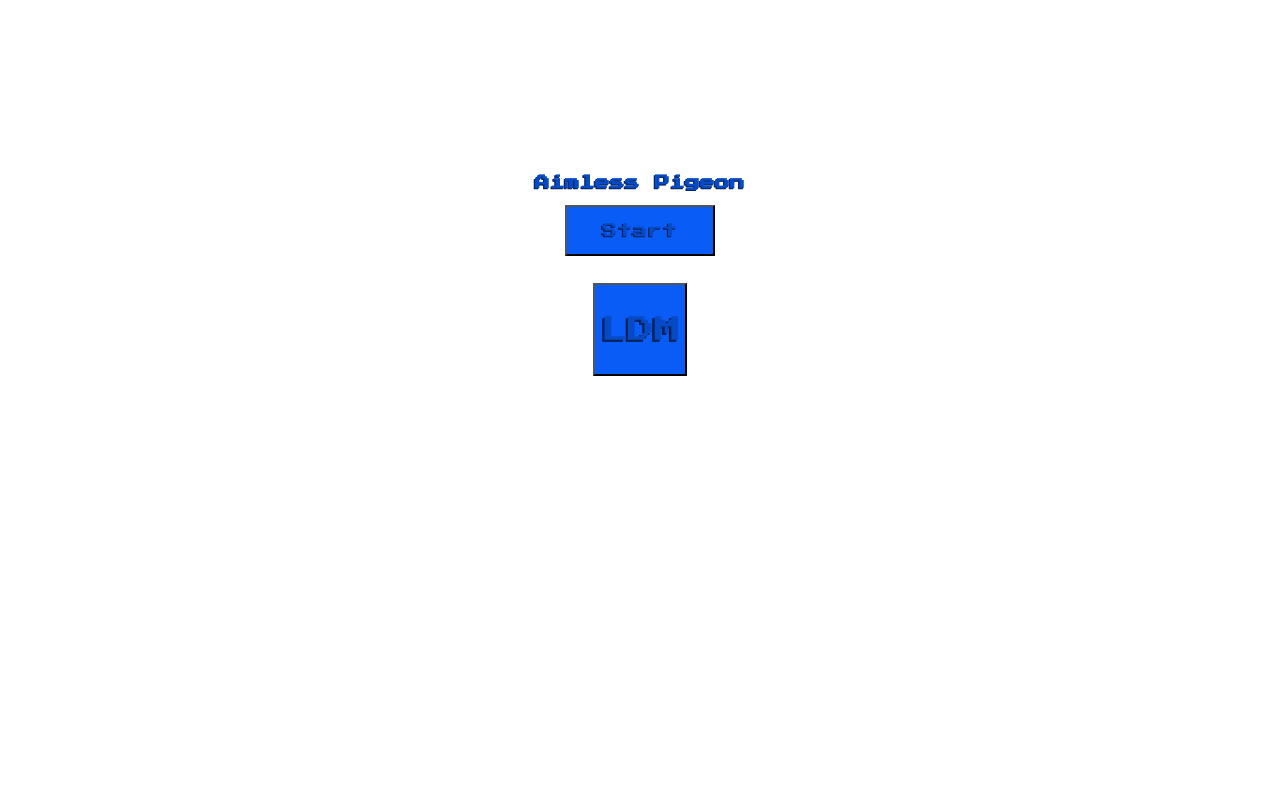
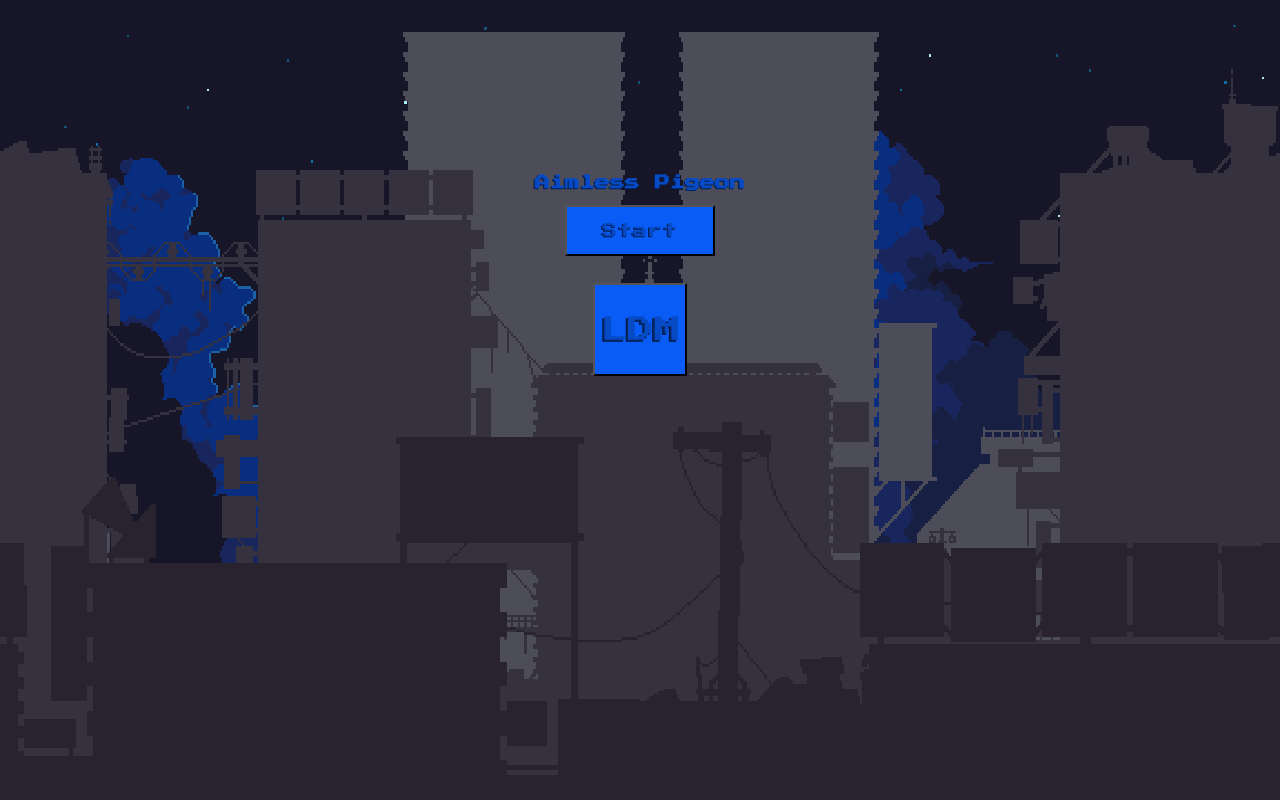
Before and after one commit to HAQ7/Aimless-Pigeon, a plain HTML site: page index.html in a window 1280 px wide. Drawn offline with nearby package versions, Linux system fonts and the light colour scheme.

Commit message:
change file

```diff
--- a/assets/scripts/gameLogic.js
+++ b/assets/scripts/gameLogic.js
@@ -66,10 +66,10 @@ class FullObstacle extends Helper {
     this.obstacleElement.className = 'full-obstacle';
     this.lowerObstaclePart.className = 'obstacle lower';
     this.lowerObstaclePart.style = `height: ${this.lowerObstacle.height}vh;`;
-    this.lowerObstaclePart.innerHTML = `<img src="/assets/img/IndustrialTile_04.png" alt="" class="obstacle-img">`;
+    this.lowerObstaclePart.innerHTML = `<img src="assets/img/IndustrialTile_04.png" alt="" class="obstacle-img">`;
     this.upperObstaclePart.className = 'obstacle upper';
     this.upperObstaclePart.style = `height: ${this.upperObstacle.height}vh;`;
-    this.upperObstaclePart.innerHTML = `<img src="/assets/img/IndustrialTile_13.png" alt="" class="obstacle-img">`;
+    this.upperObstaclePart.innerHTML = `<img src="assets/img/IndustrialTile_13.png" alt="" class="obstacle-img">`;
     this.obstacleElement.append(this.lowerObstaclePart, this.upperObstaclePart);
     document.body.append(this.obstacleElement);
     setTimeout(() => {
--- a/assets/styles/gameStyle.css
+++ b/assets/styles/gameStyle.css
@@ -34,14 +34,14 @@ body {
 
 /* stars */
 .bg-sky-1 {
-    background-image: url("assets/img/background-base/1.png");
+    background-image: url("../img/background-base/1.png");
     z-index: -8;
     background-blend-mode: darken;
 }
 
 /* moon */
 .bg-sky-2 {
-    background-image: url("assets/img/background-base/2.png");
+    background-image: url("../img/background-base/2.png");
     animation: 100s background-scroll infinite linear;
     z-index: -7;
     background-blend-mode: darken;
@@ -49,7 +49,7 @@ body {
 
 /* cloud 1 */
 .bg-sky-3 {
-    background-image: url("assets/img/background-base/3.png");
+    background-image: url("../img/background-base/3.png");
     animation: 90s background-scroll infinite linear;
     z-index: -6;
     background-blend-mode: darken;
@@ -57,32 +57,32 @@ body {
 
 /* cloud 2 */
 .bg-sky-4 {
-    background-image: url("assets/img/background-base/4.png");
+    background-image: url("../img/background-base/4.png");
     animation: 80s background-scroll infinite linear;
     z-index: -5;
     background-blend-mode: darken;
 }
 
 .bg-city-1 {
-    background-image: url("assets/img/1.png");
+    background-image: url("../img/1.png");
     animation: 19s background-scroll infinite linear;
     z-index: -4;
 }
 
 .bg-city-2 {
-    background-image: url("assets/img/2.png");
+    background-image: url("../img/2.png");
     animation: 16s background-scroll infinite linear;
     z-index: -3;
 }
 
 .bg-city-3 {
-    background-image: url("assets/img/3.png");
+    background-image: url("../img/3.png");
     /* animation: 13s background-scroll infinite linear;  */
     z-index: -2;
 }
 
 .bg-city-4 {
-    background-image: url("assets/img/4.png");
+    background-image: url("../img/4.png");
     animation: 10s background-scroll infinite linear;
     z-index: -1;
 }
```
Also changed, not shown: assets/img/Backgrounds/3/Night/1.png (deleted), assets/img/backgroundBase.png (deleted).
